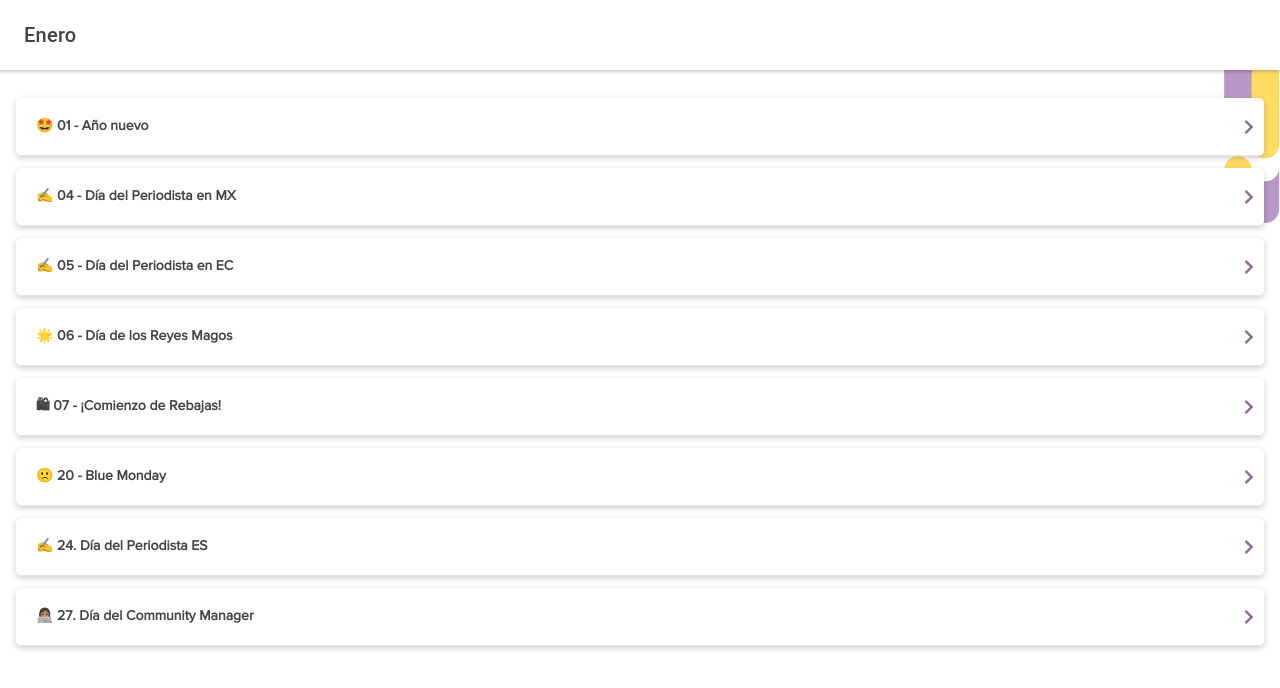
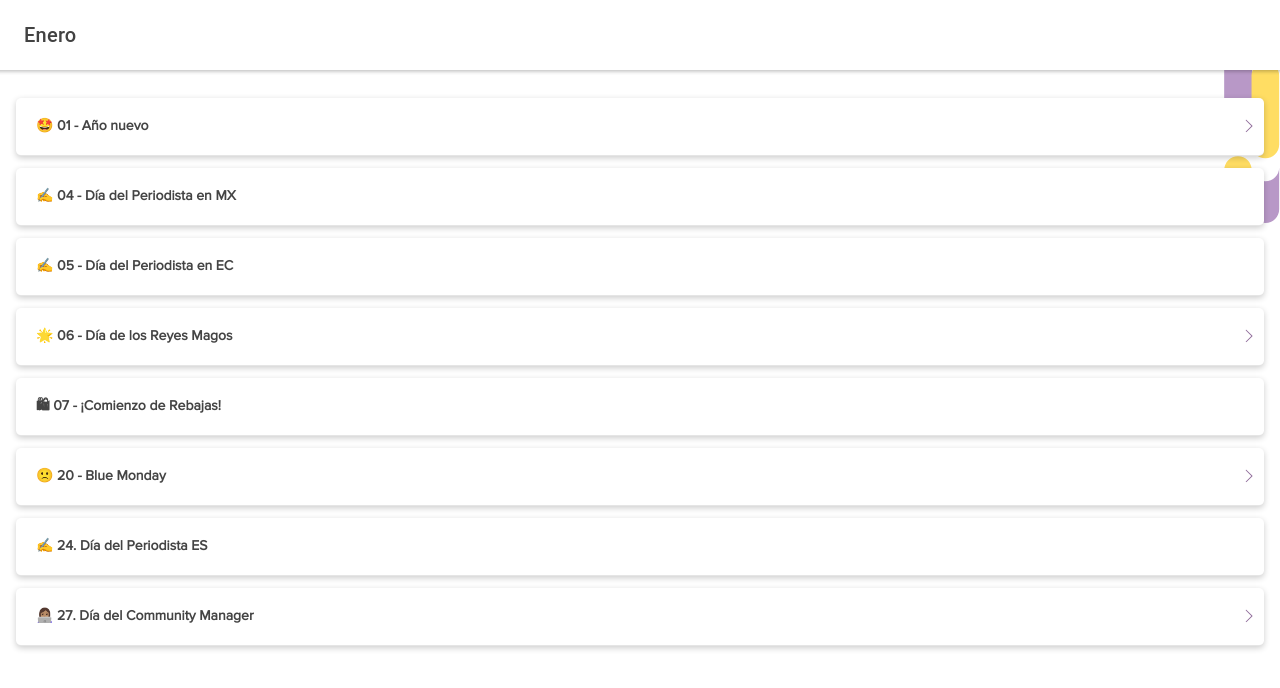
Before and after one commit to MakingSense/doppler-calendar, a React (Create React App) app: page /enero in a window 1280 px wide. Shown: the top 688 px of the page. Built offline with nearby package versions, Linux system fonts and the light colour scheme.

Commit message:
update(chevron)
- Update vector
- Add conditional to disable chevron if there is not content

```diff
--- a/src/components/Chevron.tsx
+++ b/src/components/Chevron.tsx
@@ -1,17 +1,26 @@
 import React from 'react';
 
 function Chevron (props: any) {
+  if (props.enable === 0) {
+    return null;
+  }
+
     return (
         <svg
       className={props.className}
       height={props.height}
       width={props.width}
       xmlns="http://www.w3.org/2000/svg"
-      viewBox="0 0 320 512"
+      viewBox="-303.6 646.6 7.1 12.9"
     >
+      {/* <path
+        fill={props.fill}
+        d="M285.476 272.971L91.132 467.314c-9.373 9.373-24.569 9.373-33.941 0l-22.667-22.667c-9.357-9.357-9.375-24.522-.04-33.901L188.505 256 34.484 101.255c-9.335-9.379-9.317-24.544.04-33.901l22.667-22.667c9.373-9.373 24.569-9.373 33.941 0L285.475 239.03c9.373 9.372 9.373 24.568.001 33.941z"
+      /> */}
       <path
         fill={props.fill}
-        d="M285.476 272.971L91.132 467.314c-9.373 9.373-24.569 9.373-33.941 0l-22.667-22.667c-9.357-9.357-9.375-24.522-.04-33.901L188.505 256 34.484 101.255c-9.335-9.379-9.317-24.544.04-33.901l22.667-22.667c9.373-9.373 24.569-9.373 33.941 0L285.475 239.03c9.373 9.372 9.373 24.568.001 33.941z"
+        d="M-302.1 657.4c-0.1 0-0.1 0-0.2-0.1c-0.1-0.1-0.1-0.3 0-0.4l0 0l3.9-3.9l-3.9-3.9c-0.1-0.1-0.1-0.3 0-0.4l0 0
+        c0.1-0.1 0.3-0.1 0.5 0l4.2 4.1c0.1 0.1 0.1 0.3 0 0.4l0 0l-4.2 4.1C-302 657.4-302.1 657.4-302.1 657.4z"
       />
     </svg>
     );
```
